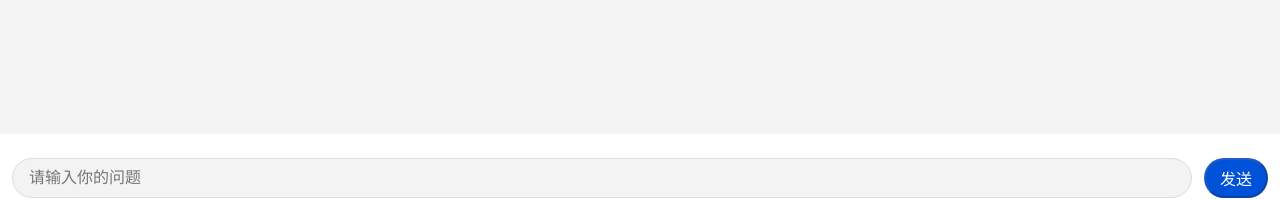
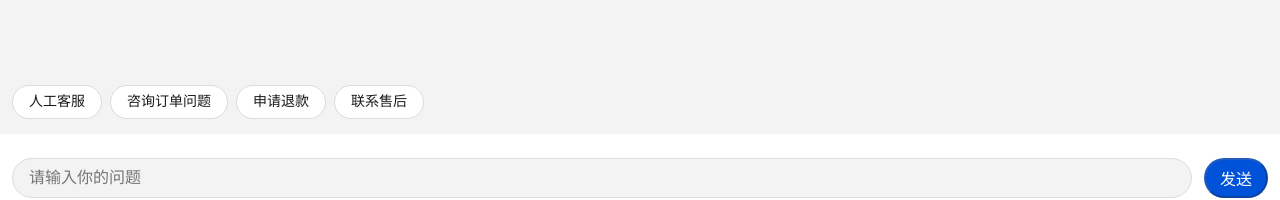
Before and after one commit to TDesignOteam/tdesign-mobile-vue-starter-chat, a Vue app: page / in a window 1280 px wide. Shown: the part 578-778 px from the top of the page. Built offline with nearby package versions, Linux system fonts and the light colour scheme; what tdesign-mobile-vue would draw is missing.

Commit message:
feat: 快捷指令

```diff
--- a/src/views/ChatView/ChatView.vue
+++ b/src/views/ChatView/ChatView.vue
@@ -1,18 +1,32 @@
 <script setup lang="ts">
-import { onMounted, ref } from 'vue'
-import { mockMessageList } from './config/index'
+import { onMounted,ref } from 'vue'
+import TaskTabs from '@/views/ChatView/components/TaskTabs.vue'
+import { mockMessageList,type Message,user } from './config/index'
 
 document.title = '专属客服'
 const containerRef = ref<HTMLDivElement | null>(null)
 const inputRef = ref<HTMLInputElement>()
-const messgeList = ref(mockMessageList)
+const messgeList = ref<Array<Message>>(mockMessageList)
 const init = () => {
   const dom = containerRef.value as HTMLDivElement
   if (dom) {
     setTimeout(() => {
-      dom.scrollTo(0, 100000)
-    }, 200)
+      dom.scrollTo(0,100000)
+    },10)
   }
+}
+
+const clickTabs = (item: string) => {
+  const userMsg: Message = {
+    id: Math.random(),
+    type: 'user',
+    identity: user,
+    msg: {
+      text: item,
+    }
+  }
+  messgeList.value.push(userMsg)
+  init()
 }
 
 onMounted(() => {
@@ -35,18 +49,13 @@ onMounted(() => {
             <div class="chat-view__robot__msgBox">
               <div class="chat-view__robot__message">
                 <span class="text">{{ item.msg.text }}</span>
-                <t-image
-                  class="img"
-                  v-if="item.msg.imgUrl"
-                  fit="fill"
-                  :src="item.msg.imgUrl"
-                ></t-image>
+                <t-image class="img" v-if="item.msg.imgUrl" fit="fill" :src="item.msg.imgUrl"></t-image>
               </div>
             </div>
             <!-- 机器人自定义模块 -->
             <div class="chat-view__robot__msgBox" v-if="item.compontent">
               <div class="chat-view__robot__component">
-                <Component :is="comp" v-for="(comp, index) in item.compontent" :key="index" />
+                <Component :is="comp" v-for="(comp,index) in item.compontent" :key="index" />
               </div>
             </div>
           </div>
@@ -68,9 +77,9 @@ onMounted(() => {
       </template>
     </div>
     <div class="chat-view__footer">
-      <div></div>
+      <TaskTabs @clickTabs="clickTabs" />
       <div class="chat-view__footer__input__box">
-        <input type="" placeholder="请输入你的问题" ref="inputRef"  />
+        <input type="" placeholder="请输入你的问题" ref="inputRef" />
         <button disabled>发送</button>
       </div>
     </div>
--- /dev/null
+++ b/src/views/ChatView/components/TaskTabs.vue
@@ -0,0 +1,48 @@
+<script lang="ts" setup name="TaskTabs">
+defineProps({
+  list: {
+    type: Array,
+    default: () => [ '人工客服','咨询订单问题','申请退款','联系售后' ]
+  }
+})
+</script>
+
+<template>
+  <div class="task-tabs">
+    <div class="task-tabs__container">
+      <div class="task-tabs__item" @click="$emit('clickTabs',item)" v-for="(item,index) in list" :key="index">{{ item }}
+      </div>
+    </div>
+  </div>
+</template>
+
+<style lang="less">
+.task-tabs {
+  overflow: hidden;
+
+  &__container {
+    width: 100%;
+    height: 64px;
+    padding: 0 12px;
+    display: flex;
+    align-items: center;
+    overflow-x: scroll;
+    box-sizing: border-box;
+
+    &::-webkit-scrollbar {
+      display: none;
+    }
+  }
+
+  &__item {
+    flex-shrink: 0;
+    margin-right: 8px;
+    padding: 9px 16px;
+    font-size: 14px;
+    color: rgba(0, 0, 0, 0.9);
+    background-color: #fff;
+    border-radius: 22px;
+    border: 1px solid #dcdcdcff;
+  }
+}
+</style>
--- a/src/views/ChatView/config/index.ts
+++ b/src/views/ChatView/config/index.ts
@@ -7,7 +7,7 @@ type User = {
   avatar: string
 }
 
-type Message = {
+export type Message = {
   id: number
   type: 'user' | 'robot'
   identity: User
```
